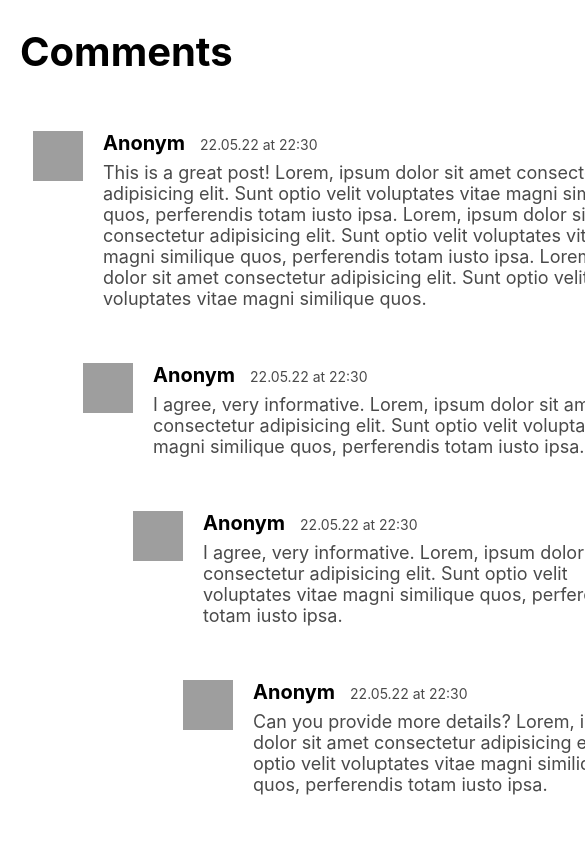
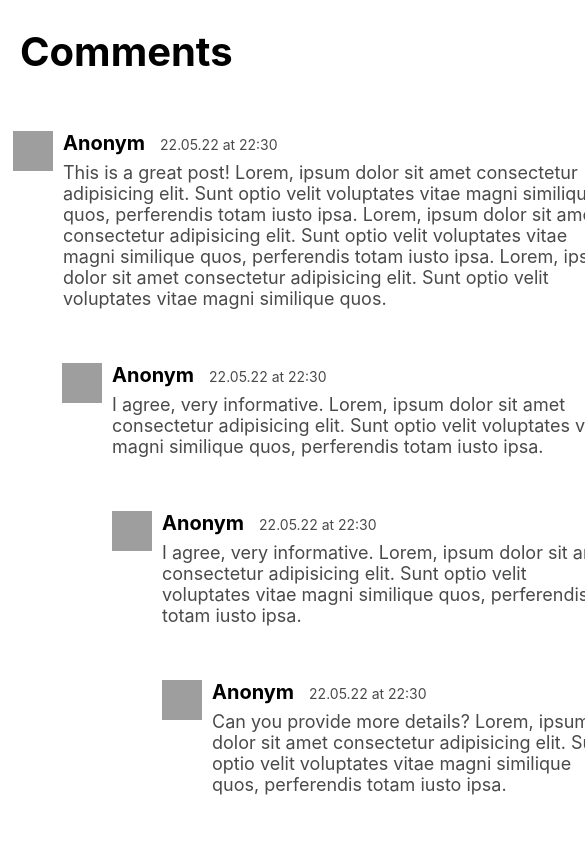
Before and after one commit to oleh-yablunovskyi/comments-spa-test, a React (Create React App) app in the folder frontend/: page / in a window 390 px wide. Shown: the top 844 px of the page, 585 px wide, since content can reach past the window. Built offline with nearby package versions, Linux system fonts and the light colour scheme; grey boxes are pictures that could not be loaded.

Commit message:
Made comments more responsive on mobile

```diff
--- a/frontend/src/App.scss
+++ b/frontend/src/App.scss
@@ -11,7 +11,7 @@
 }
 
 .Comment {
-  padding: 20px 10px 20px 80px;
+  padding: 20px 10px 20px 50px;
   margin: 5px 0;
   max-width: 100%;
 
@@ -22,10 +22,10 @@
   // background-color: #f5f5f5;
   // box-shadow: 0 0.5em 1em -0.125em rgba(10,10,10,.1), 0 0 0 1px rgba(10,10,10,.02);
 
-  &:hover {
-    box-shadow: 0 3px 8px rgba(61, 78, 97, 0.8);
-    background-color: #f5f5f5;
-  }
+  // &:hover {
+  //   box-shadow: 0 3px 8px rgba(61, 78, 97, 0.8);
+  //   background-color: #f5f5f5;
+  // }
 
   &__header {
     position: relative;
@@ -53,3 +53,15 @@
     font-size: 14px;
   }
 }
+
+@media (max-width: 767px) {
+  .Comment {
+    padding-left: 40px;
+  }
+
+  .Comment__avatar {
+    left: -50px;
+    width: 40px;
+    height: 40px;
+  }
+}
--- a/frontend/src/App.tsx
+++ b/frontend/src/App.tsx
@@ -1,5 +1,4 @@
 /* eslint-disable no-console */
-/* eslint-disable max-len */
 import React, { useEffect, useState } from 'react';
 import './App.scss';
 import { TopComment } from './components/TopComment';
--- a/frontend/src/components/SubComment.tsx
+++ b/frontend/src/components/SubComment.tsx
@@ -10,21 +10,14 @@ interface Props {
 export const SubComment: FC<Props> = React.memo(({ comments, index }) => {
   const [comment, ...nextComments] = comments;
 
-  console.log({
-    index,
-    comment,
-    nextComments,
-  });
-
   return (
     <>
       <tr>
-        <td>
-          <div className="Comment" style={{ marginLeft: `${index * 50}px` }}>
+        <td style={{ paddingLeft: `${index * 50}px` }}>
+          <div className="Comment">
             <div className="Comment__header">
               <img
                 className="Comment__avatar"
-                // src="./icons/avatar-icon.png"
                 src={`https://avatars.dicebear.com/api/human/${comment.id}.svg`}
                 alt=""
               />
--- a/frontend/src/components/TopComment.tsx
+++ b/frontend/src/components/TopComment.tsx
@@ -26,7 +26,6 @@ export const TopComment: FC<Props> = React.memo(({ comment }) => {
             <div className="Comment__header">
               <img
                 className="Comment__avatar"
-                // src="./icons/avatar-icon.png"
                 src={`https://avatars.dicebear.com/api/human/${comment.id}.svg`}
                 alt=""
               />
```
